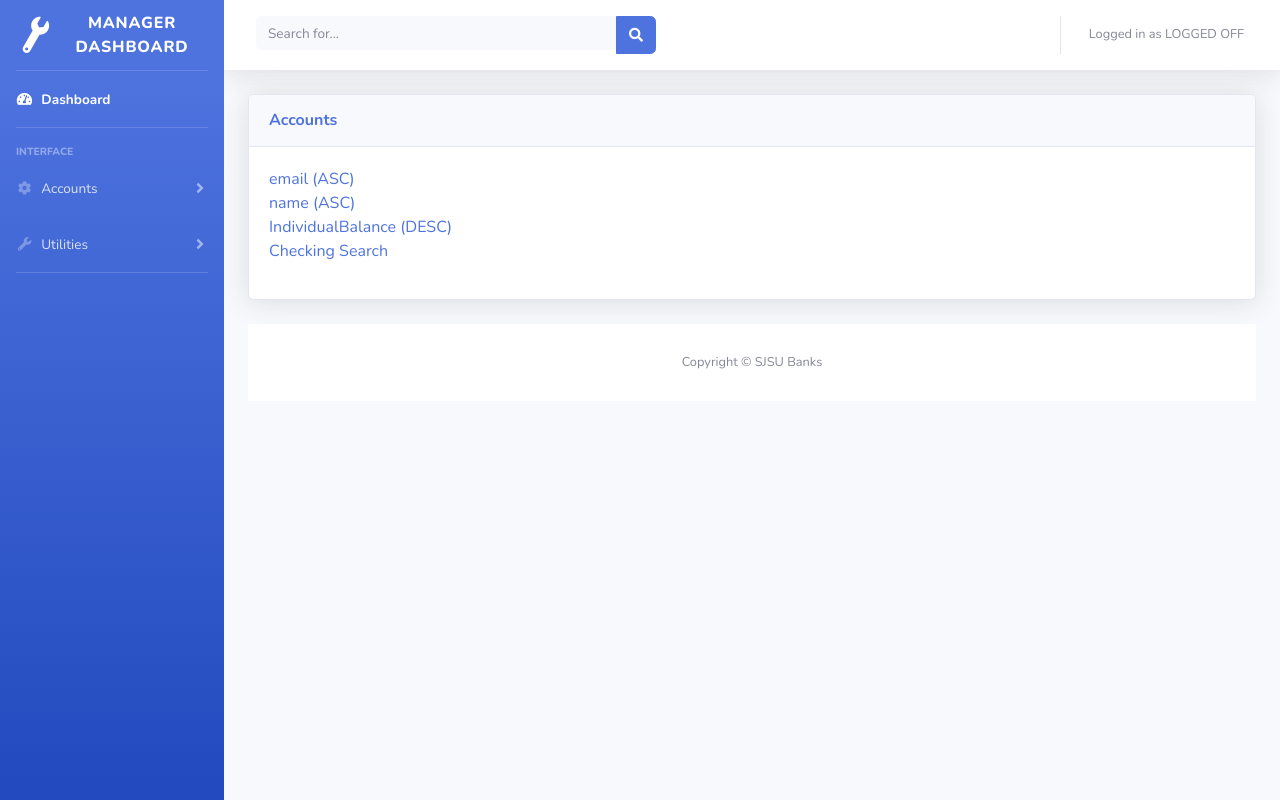
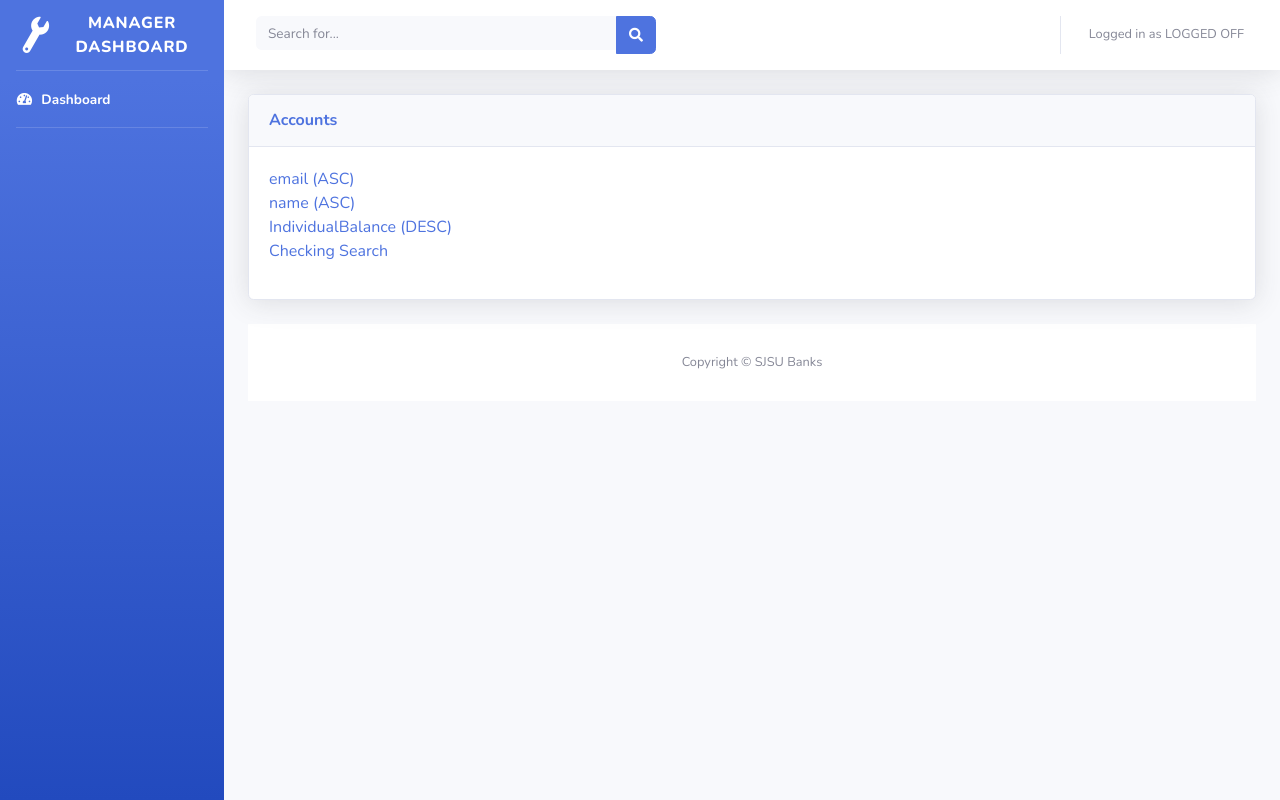
Before and after one commit to mebins/Chase-Bank, a PHP site: page /manager.php in a window 1280 px wide. Run offline with PHP 8.4, Linux system fonts and the light colour scheme; some libraries are stand-ins or nearby versions.

Commit message:
adjusted manager sidebar

```diff
--- a/beta2.5/manager.php
+++ b/beta2.5/manager.php
@@ -44,7 +44,7 @@
 
       <!-- Nav Item - Dashboard -->
       <li class="nav-item active">
-        <a class="nav-link" href="index.php">
+        <a class="nav-link" href="dashboard.php">
           <i class="fas fa-fw fa-tachometer-alt"></i>
           <span>Dashboard</span></a>
       </li>
@@ -53,12 +53,12 @@
       <hr class="sidebar-divider">
 
       <!-- Heading -->
-      <div class="sidebar-heading">
+      <!-- <div class="sidebar-heading">
         Interface
-      </div>
+      </div> -->
 
       <!-- Nav Item - Pages Collapse Menu -->
-      <li class="nav-item">
+      <!-- <li class="nav-item">
         <a class="nav-link collapsed" href="#" data-toggle="collapse" data-target="#collapseTwo" aria-expanded="true" aria-controls="collapseTwo">
           <i class="fas fa-fw fa-cog"></i>
           <span>Accounts</span>
@@ -73,10 +73,10 @@
 
 
         </div>
-      </li>
+      </li> -->
 
       <!-- Nav Item - Utilities Collapse Menu -->
-      <li class="nav-item">
+      <!-- <li class="nav-item">
         <a class="nav-link collapsed" href="#" data-toggle="collapse" data-target="#collapseUtilities" aria-expanded="true" aria-controls="collapseUtilities">
           <i class="fas fa-fw fa-wrench"></i>
           <span>Utilities</span>
@@ -89,10 +89,9 @@
             <a class="collapse-item" href="./manager.php?balanceDesc">Individual Balance</a>
           </div>
         </div>
-      </li>
-
+      </li> -->
       <!-- Divider -->
-      <hr class="sidebar-divider">
+      <!-- <hr class="sidebar-divider"> -->
     </ul>
     <!-- End of Sidebar -->
 
```
